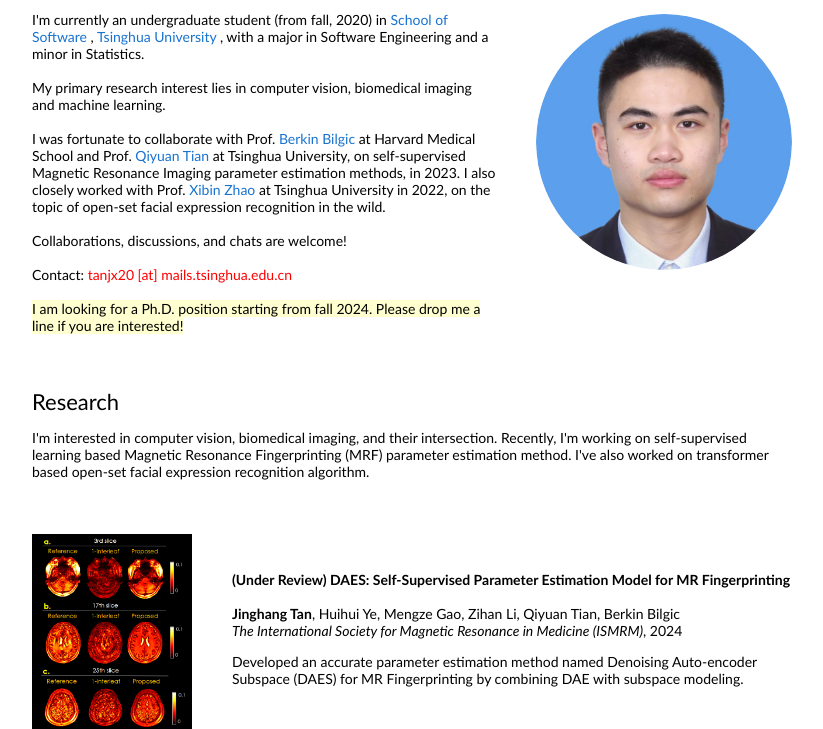
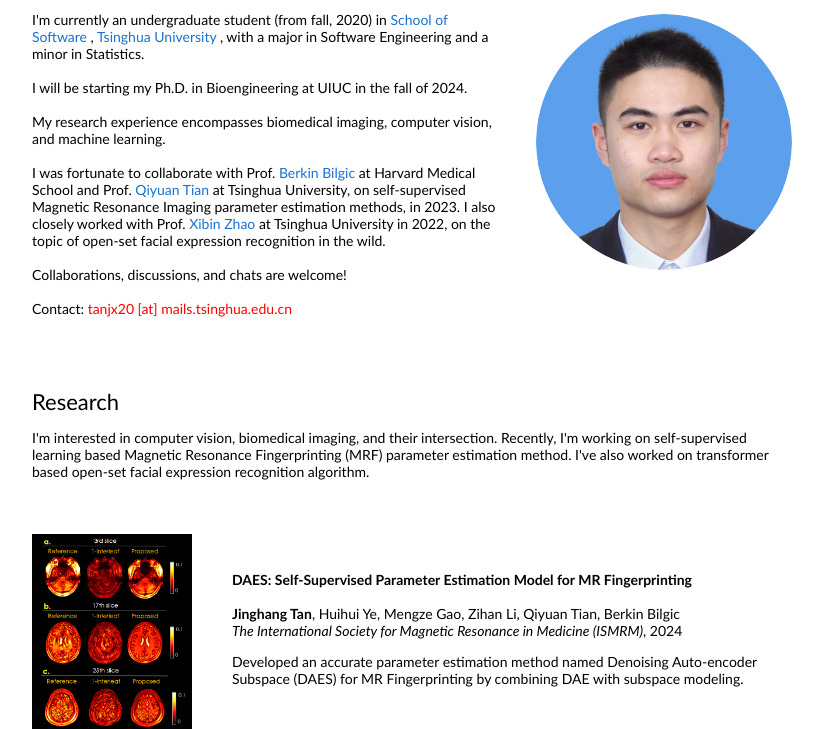
Before and after one commit to jinghangtan/jinghangtan, a plain HTML site: page index.html in a window 1280 px wide. Shown: the part 90-819 px from the top of the page, without its empty margins (228-1051 px from the left). Drawn offline with Linux system fonts and the light colour scheme.

Commit message:
Add files via upload

```diff
--- a/index.html
+++ b/index.html
@@ -32,7 +32,9 @@
                       Software </a>, <a href="https://www.tsinghua.edu.cn/en/">
                       Tsinghua University </a>, with a major in Software Engineering and a minor in Statistics.
                     <br><br>
-                    My primary research interest lies in computer vision, biomedical imaging and machine learning.
+                    I will be starting my Ph.D. in Bioengineering at UIUC in the fall of 2024.
+                    <br><br>
+                    My research experience encompasses biomedical imaging, computer vision, and machine learning.
                     <br><br>
                     I was fortunate to collaborate with Prof. <a href="https://nmr.mgh.harvard.edu/~berkin/index.html">
                       Berkin Bilgic </a>
@@ -48,17 +50,16 @@
                     <br><br>
                     Contact: <font color="red">tanjx20 [at] mails.tsinghua.edu.cn</font>
                     <br><br>
-                    <span class="highlight">
+                    <!-- <span class="highlight">
                       I am looking for a Ph.D. position starting from fall 2024. Please drop me a line if you are
                       interested!
-                    </span>
+                    </span> -->
                   </p>
                 </td>
 
                 <td style="padding:2.5%;width:40%;max-width:40%">
-                  <a href="./photo.jpg"><img
-                      style="width:100%;max-width:100%;object-fit: cover; border-radius: 50%;" alt="profile photo"
-                      src="./photo_show.jpg" class="hoverZoomLink"></a>
+                  <a href="./photo.jpg"><img style="width:100%;max-width:100%;object-fit: cover; border-radius: 50%;"
+                      alt="profile photo" src="./photo_show.jpg" class="hoverZoomLink"></a>
                 </td>
 
               </tr>
@@ -92,7 +93,7 @@
 
                 <td style="padding:20px;width:75%;vertical-align:middle">
                   <strong>
-                    <span class="papertitle"> (Under Review) DAES: Self-Supervised Parameter Estimation Model for
+                    <span class="papertitle"> DAES: Self-Supervised Parameter Estimation Model for
                       MR Fingerprinting</span>
                   </strong>
                   <br><br>
@@ -186,7 +187,8 @@
                 <td style="padding:20px;width:100%;vertical-align:middle">
                   <h2>Miscellanea</h2>
                   <p>
-                    - I served as the minister of competition department in the Student Association for Science and Technology
+                    - I served as the minister of competition department in the Student Association for Science and
+                    Technology
                     in School of Software, Tsinghua Unversity.
                     We organized many programming competitions for Tsinghua undergraduates,
                     including the Software Innovation Contest, the Competition of Graph Strategy and THUAI.
```
